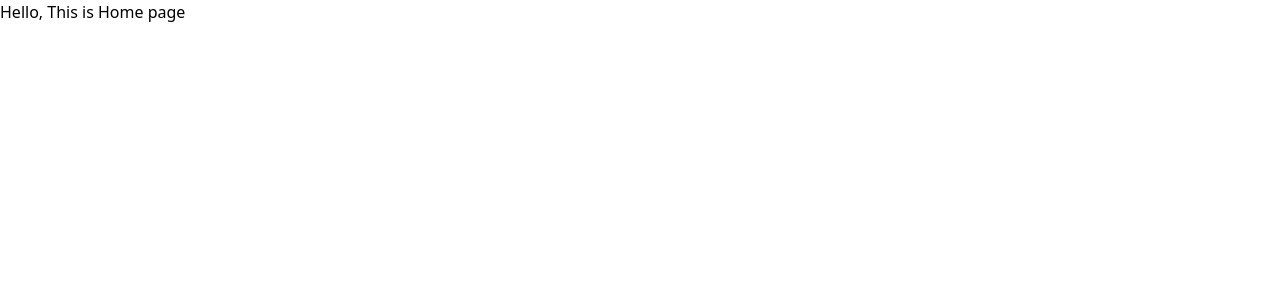
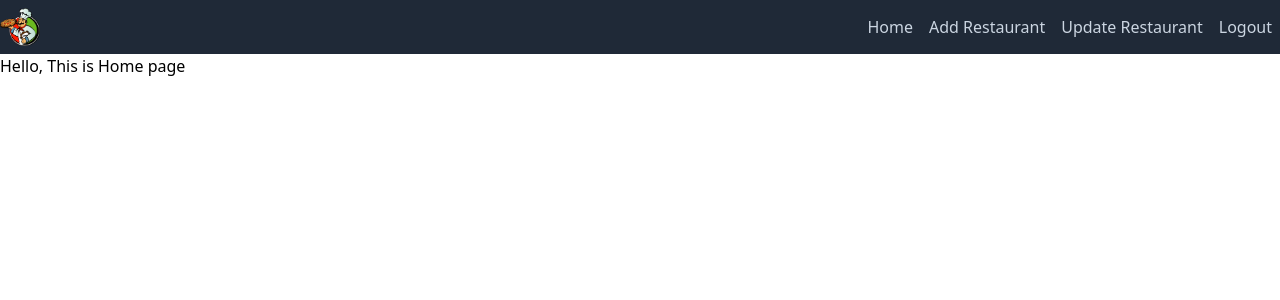
Before and after one commit to Kaung-Myat-Thu/restaurant-managment, a Vue app: page / in a window 1280 px wide. Shown: the top 300 px of the page. Built offline with nearby package versions, Linux system fonts and the light colour scheme; sample sign-in values are in the browser's storage.

Commit message:
add some styles in header.vue

```diff
--- /dev/null
+++ b/src/components/Header.vue
@@ -0,0 +1,21 @@
+<template>
+  <div class="bg-gray-800 text-slate-300">
+    <nav class="container mx-auto flex items-center justify-between py-2">
+      <router-link to="/">
+        <img src="../assets/logo.png" alt="logo" class="w-10" />
+      </router-link>
+      <div>
+        <a class="py-4 mx-2 hover:text-slate-100" href="#">Home</a>
+        <a class="py-4 mx-2 hover:text-slate-100" href="#">Add Restaurant</a>
+        <a class="py-4 mx-2 hover:text-slate-100" href="#">Update Restaurant</a>
+        <a class="py-4 mx-2 hover:text-slate-100" href="#">Logout</a>
+      </div>
+    </nav>
+  </div>
+</template>
+
+<script>
+export default {
+  name: "Header",
+};
+</script>
--- a/src/routes/Home.vue
+++ b/src/routes/Home.vue
@@ -1,10 +1,15 @@
 <template>
+  <Header />
   <h1>Hello, This is Home page</h1>
 </template>
 
 <script>
+import Header from "../components/Header.vue";
 export default {
   name: "Home",
+  components: {
+    Header,
+  },
   mounted() {
     let user = localStorage.getItem("userInfo");
     if (!user) {
```
